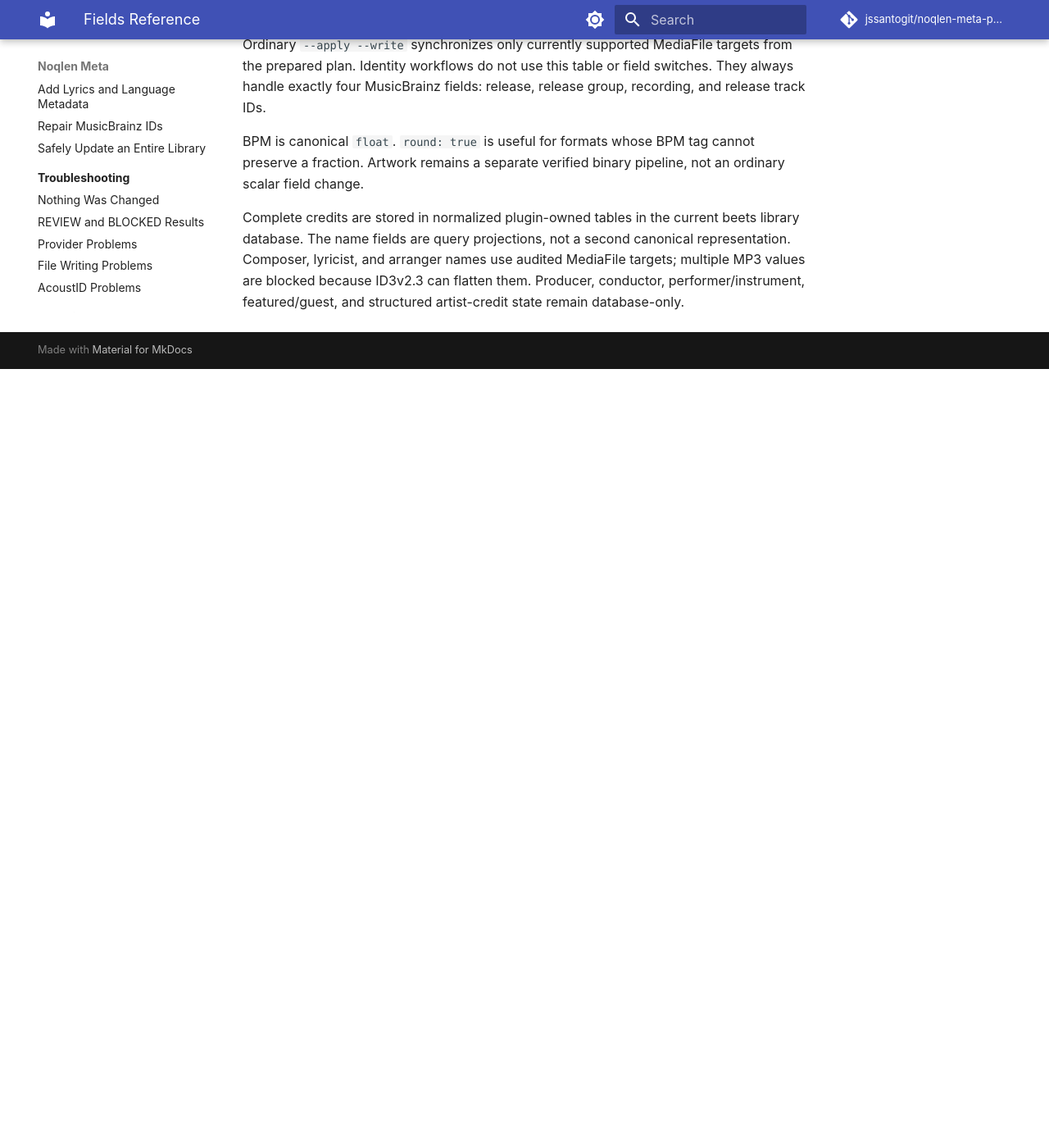
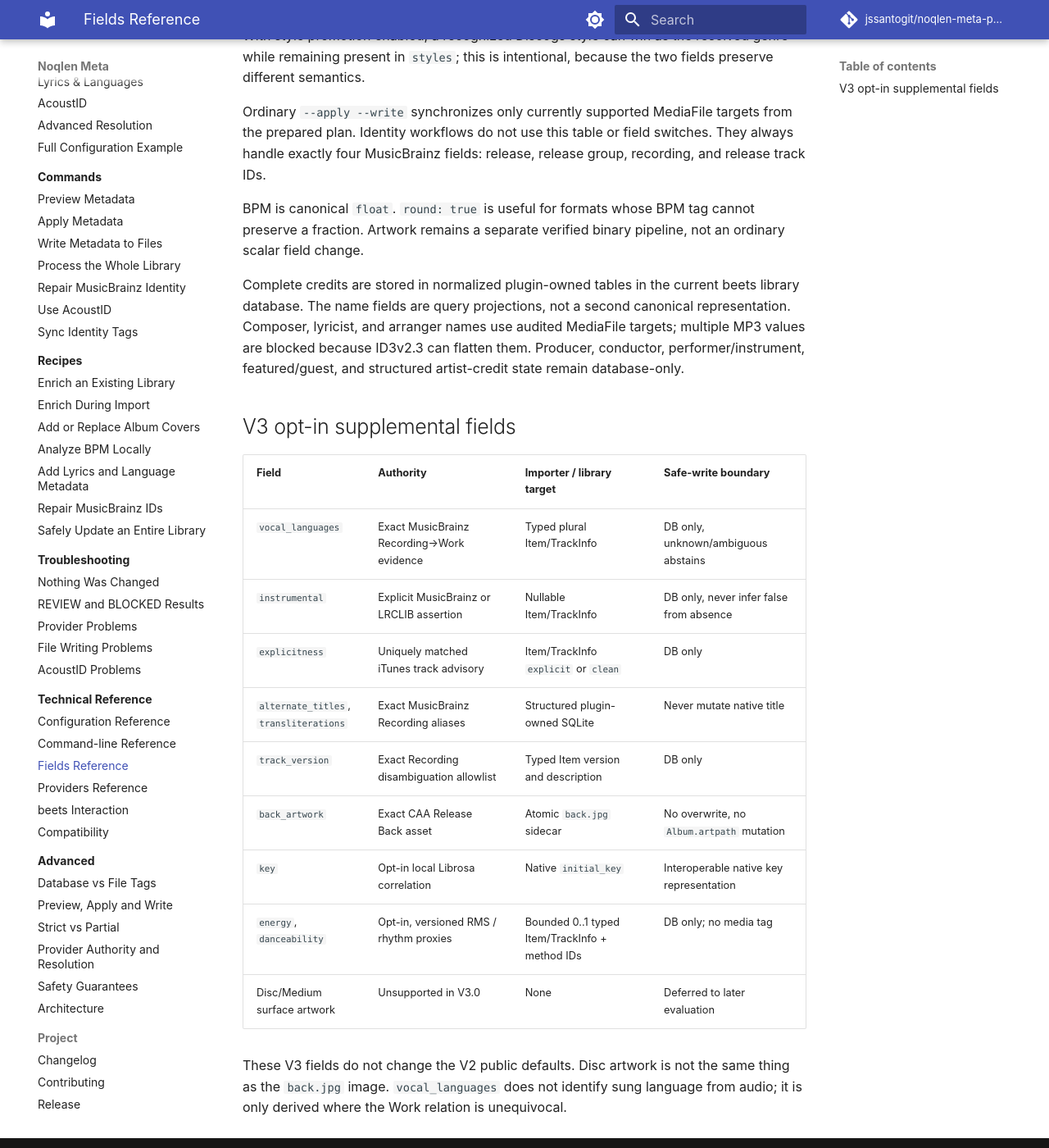
Before and after one commit to jssantogit/noqlen-meta-plugin, an MkDocs documentation site: the page built from site-docs/technical-reference/fields.md, in a window 1280 px wide and 1400 px high, scrolled down 4215 px. Shown: the whole window at 82% size. Built offline with MkDocs 1.6.1 and Material for MkDocs 9.7.7, drawn with Linux system fonts in a browser that asks for light colours; comment, search, counter and statistics services are not loaded; before the commit the page ends 4665 px from its top, so only the background shows below that; some of the changed text lies outside the part shown.

Commit message:
docs(v3): align public feature guidance with accepted 3.0 scope

```diff
--- a/site-docs/technical-reference/fields.md
+++ b/site-docs/technical-reference/fields.md
@@ -23,7 +23,7 @@
 | `artist_areas` | off | MusicBrainz | Typed track/album list | Typed Item/Album list | Uses trustworthy main artist areas; never inferred from text. |
 | `artist_languages` | on | MusicBrainz-derived Work evidence | Typed track/album list | Typed Item/Album list | Derived only from Work languages reached by tracks in the current target, not a direct artist-provider field. |
 | `lyrics` | off | LRCLIB | Selected `TrackInfo.lyrics` | Item lyrics | Importer and existing-library Items share LRCLIB resolution. |
-| `synced_lyrics` | off | LRCLIB | No lossless target | No lossless target | Previewed as blocked; synchronized lyrics/SYLT are not applied. |
+| `synced_lyrics` | off | LRCLIB | No lossless target | No lossless target | Existing library CLI creates an atomic no-clobber `.lrc` sidecar on `--apply`; importer/file SYLT remains unsupported. |
 | `cover` | on | Cover Art Archive | Album sidecar/embed | Album sidecar/embed | Exact approved main front; fixed `cover.jpg`; no singleton artwork. |
 | `composers` | on | MusicBrainz Work relations | Native names/IDs plus structured state | Native names/IDs plus structured state | Exact Work scope; generic writer is not promoted. |
 | `lyricists` | on | MusicBrainz Work relations | Native names/IDs plus structured state | Native names/IDs plus structured state | Exact Work scope; generic writer is not promoted. |
@@ -59,3 +59,22 @@
 MediaFile targets; multiple MP3 values are blocked because ID3v2.3 can flatten
 them. Producer, conductor, performer/instrument, featured/guest, and structured
 artist-credit state remain database-only.
+
+
+## V3 opt-in supplemental fields
+
+| Field | Authority | Importer / library target | Safe-write boundary |
+| --- | --- | --- | --- |
+| `vocal_languages` | Exact MusicBrainz Recording→Work evidence | Typed plural Item/TrackInfo | DB only, unknown/ambiguous abstains |
+| `instrumental` | Explicit MusicBrainz or LRCLIB assertion | Nullable Item/TrackInfo | DB only, never infer false from absence |
+| `explicitness` | Uniquely matched iTunes track advisory | Item/TrackInfo `explicit` or `clean` | DB only |
+| `alternate_titles`, `transliterations` | Exact MusicBrainz Recording aliases | Structured plugin-owned SQLite | Never mutate native title |
+| `track_version` | Exact Recording disambiguation allowlist | Typed Item version and description | DB only |
+| `back_artwork` | Exact CAA Release Back asset | Atomic `back.jpg` sidecar | No overwrite, no `Album.artpath` mutation |
+| `key` | Opt-in local Librosa correlation | Native `initial_key` | Interoperable native key representation |
+| `energy`, `danceability` | Opt-in, versioned RMS / rhythm proxies | Bounded 0..1 typed Item/TrackInfo + method IDs | DB only; no media tag |
+| Disc/Medium surface artwork | Unsupported in V3.0 | None | Deferred to later evaluation |
+
+These V3 fields do not change the V2 public defaults. Disc artwork is not the
+same thing as the `back.jpg` image. `vocal_languages` does not identify sung
+language from audio; it is only derived where the Work relation is unequivocal.
```
